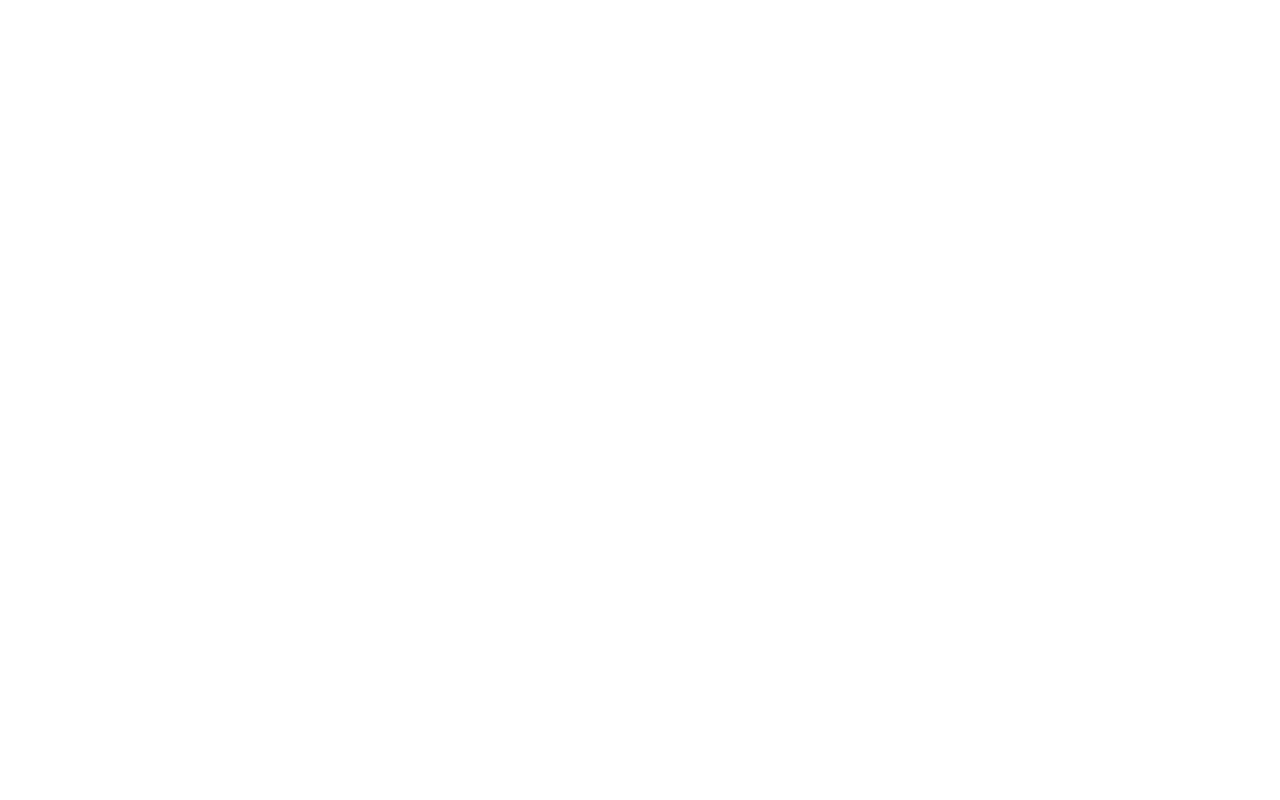
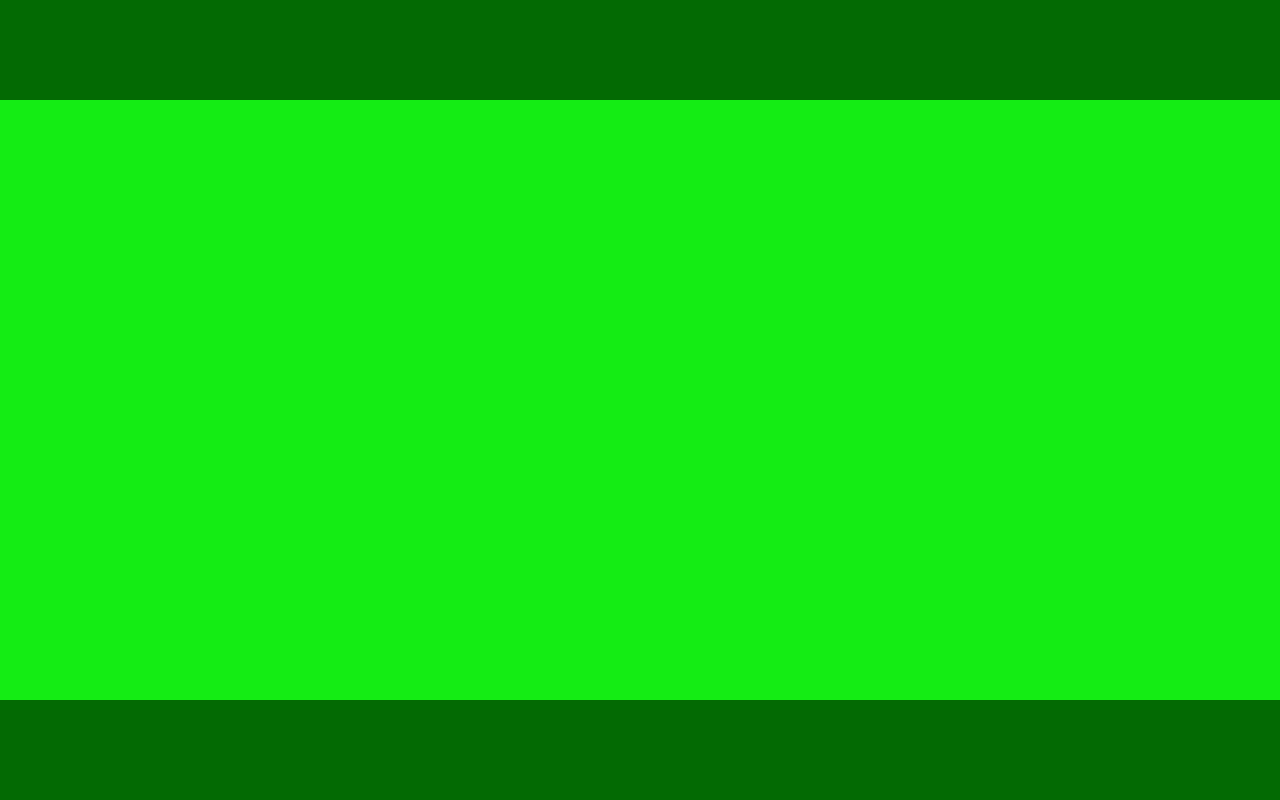
Before and after one commit to GabrielPKTN/coca_cola_project_ds1ma, a plain HTML site: page mountain_dew.html in a window 1280 px wide. Drawn offline with Linux system fonts and the light colour scheme.

Commit message:
Adiciona a estrutura do body com header, main e footer

```diff
--- a/mountain_dew.css
+++ b/mountain_dew.css
@@ -3,3 +3,28 @@
     margin: 0;
     box-sizing: border-box;
 }
+body {
+    width: 100vw;
+    height: 100vh;
+    display: flex;
+    flex-direction: column;
+    background:linear-gradient(#14ed14,#07ff12 50%,#0eec19 60%,#036a03);
+}
+
+header, footer {
+    height: 100px;
+    background-color: #036a03;
+    color: #FFFFFF;
+    display: flex;
+    align-items: center;
+    justify-content: space-between;
+    padding: 0 20px;
+}
+
+main {
+    flex-grow: 1;
+    display: flex;
+    justify-content: center;
+    align-items: center;
+    background-color: #14ed14;
+}
--- a/mountain_dew.html
+++ b/mountain_dew.html
@@ -7,6 +7,14 @@
     <title>Mountain Dew</title>
 </head>
 <body>
+    <header>
 
+    </header>
+    <main>
+
+    </main>
+    <footer>
+
+    </footer>
 </body>
 </html>
```
